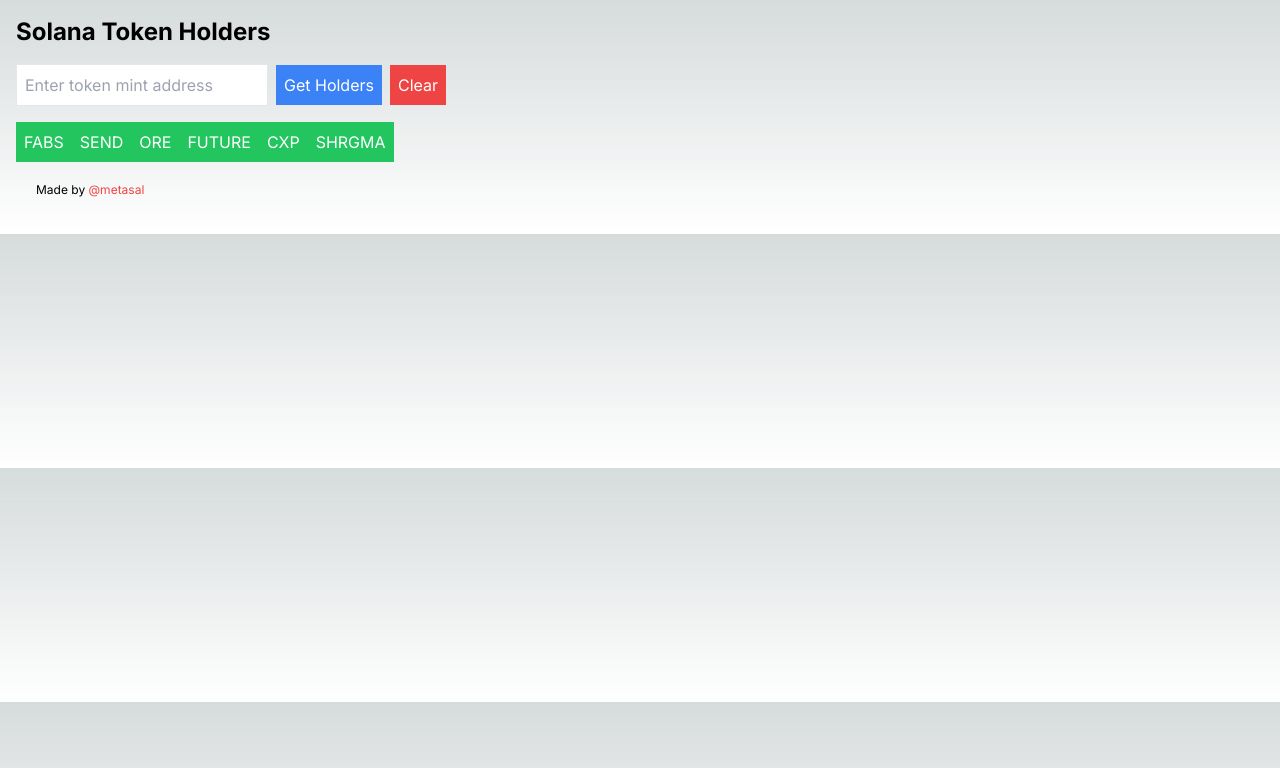
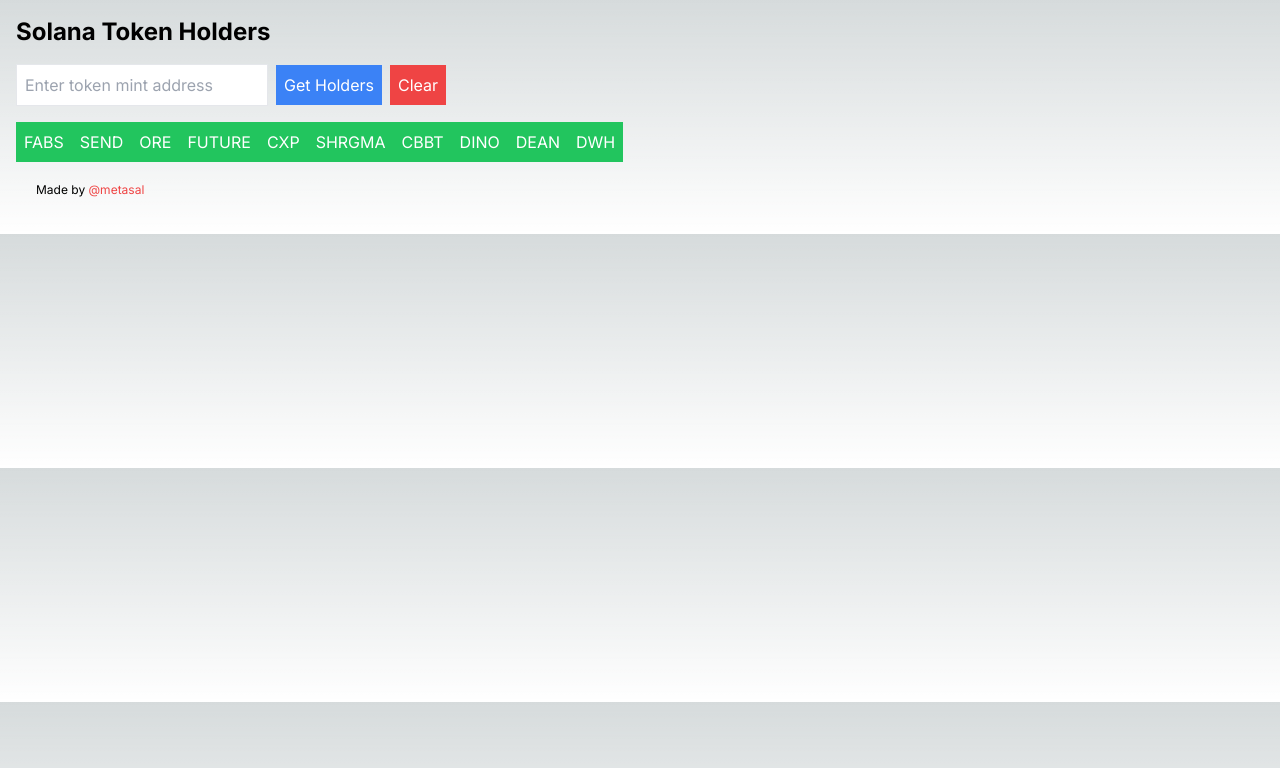
Before and after one commit to metasal1/tokenholders, a Next.js app: page / in a window 1280 px wide. Shown: the top 768 px of the page. Built offline with nearby package versions, Linux system fonts and the light colour scheme.

Commit message:
now supports token22

```diff
--- a/src/app/api/getTokenHolders/route.js
+++ b/src/app/api/getTokenHolders/route.js
@@ -1,9 +1,12 @@
-import { Connection, PublicKey, clusterApiUrl } from '@solana/web3.js';
-import { TOKEN_PROGRAM_ID, AccountLayout } from '@solana/spl-token';
+import { Connection, PublicKey } from '@solana/web3.js';
+import { AccountLayout } from '@solana/spl-token';
 import { NextResponse } from 'next/server';
 
 export async function POST(request) {
+    const connection = new Connection(process.env.RPC);
     const { mintAddress } = await request.json();
+    const mintAccountInfo = await connection.getAccountInfo(new PublicKey(mintAddress));
+    const programId = mintAccountInfo.owner.toBase58();
 
     const VAULT = new PublicKey("9sKt35vjeAx78uzKCFcW9Uasd6YAg6To4uh46SGg2J3g");
     const RAYDIUM = new PublicKey("J2wv9UJQDnW9PYi93pEEANJGnZXYhKVbkaBPChLUvP2s");
@@ -17,11 +20,10 @@ export async function POST(request) {
     }
 
     try {
-        const connection = new Connection(process.env.RPCM);
         const mint = new PublicKey(mintAddress);
 
         const tokenAccounts = await connection.getProgramAccounts(
-            TOKEN_PROGRAM_ID,
+            new PublicKey(programId),
             {
                 filters: [
                     { dataSize: 165 },
@@ -65,7 +67,7 @@ export async function POST(request) {
         const millionaires = holders.filter(obj => BigInt(obj.balance) >= 1000000000000n);
         const billionaires = holders.filter(obj => BigInt(obj.balance) >= 1000000000000000n);
 
-        return NextResponse.json({ mintAddress, billionairesCount: billionaires.length, millionairesCount: millionaires.length, totalAccounts, totalHolders, zeroBoys, largestBalance, smallestNonZeroBalance, averageBalance, holders, billionaires, millionaires });
+        return NextResponse.json({ tokenProgram: programId, mintAddress, billionairesCount: billionaires.length, millionairesCount: millionaires.length, totalAccounts, totalHolders, zeroBoys, largestBalance, smallestNonZeroBalance, averageBalance, holders, billionaires, millionaires });
     } catch (error) {
         console.error('Error:', error);
         return NextResponse.json({ message: 'Error fetching token holders' }, { status: 500 });
--- a/src/app/page.tsx
+++ b/src/app/page.tsx
@@ -88,6 +88,10 @@ export default function Home() {
         <button onClick={() => setMintAddress('FUTURETnhzFApq2TiZiNbWLQDXMx4nWNpFtmvTf11pMy')} className="text-white bg-green-500 hover:bg-purple-500 p-2 ">FUTURE</button>
         <button onClick={() => setMintAddress('Ax6TrTpSthzu1RNptH5VBRR53atgvK75fCSV4zQpump')} className="text-white bg-green-500 hover:bg-purple-500 p-2 ">CXP</button>
         <button onClick={() => setMintAddress('8dtYmiGyAMahRtj2W9XVqAjJo59dGbCT7yk7AaxPBzLc')} className="text-white bg-green-500 hover:bg-purple-500 p-2 ">SHRGMA</button>
+        <button onClick={() => setMintAddress('CBBTCYTLFmQMKQznzSX4un9zBdnL3Em7PU99ZQ1UWwfv')} className="text-white bg-green-500 hover:bg-purple-500 p-2 ">CBBT</button>
+        <button onClick={() => setMintAddress('6Y7LbYB3tfGBG6CSkyssoxdtHb77AEMTRVXe8JUJRwZ7')} className="text-white bg-green-500 hover:bg-purple-500 p-2 ">DINO</button>
+        <button onClick={() => setMintAddress('Ds52CDgqdWbTWsua1hgT3AuSSy4FNx2Ezge1br3jQ14a')} className="text-white bg-green-500 hover:bg-purple-500 p-2 ">DEAN</button>
+        <button onClick={() => setMintAddress('DEVwHJ57QMPPArD2CyjboMbdWvjEMjXRigYpaUNDTD7o')} className="text-white bg-green-500 hover:bg-purple-500 p-2 ">DWH</button>
       </div>
       {error && <p className="text-red-500">{error}</p>}
       {holders && (
```
